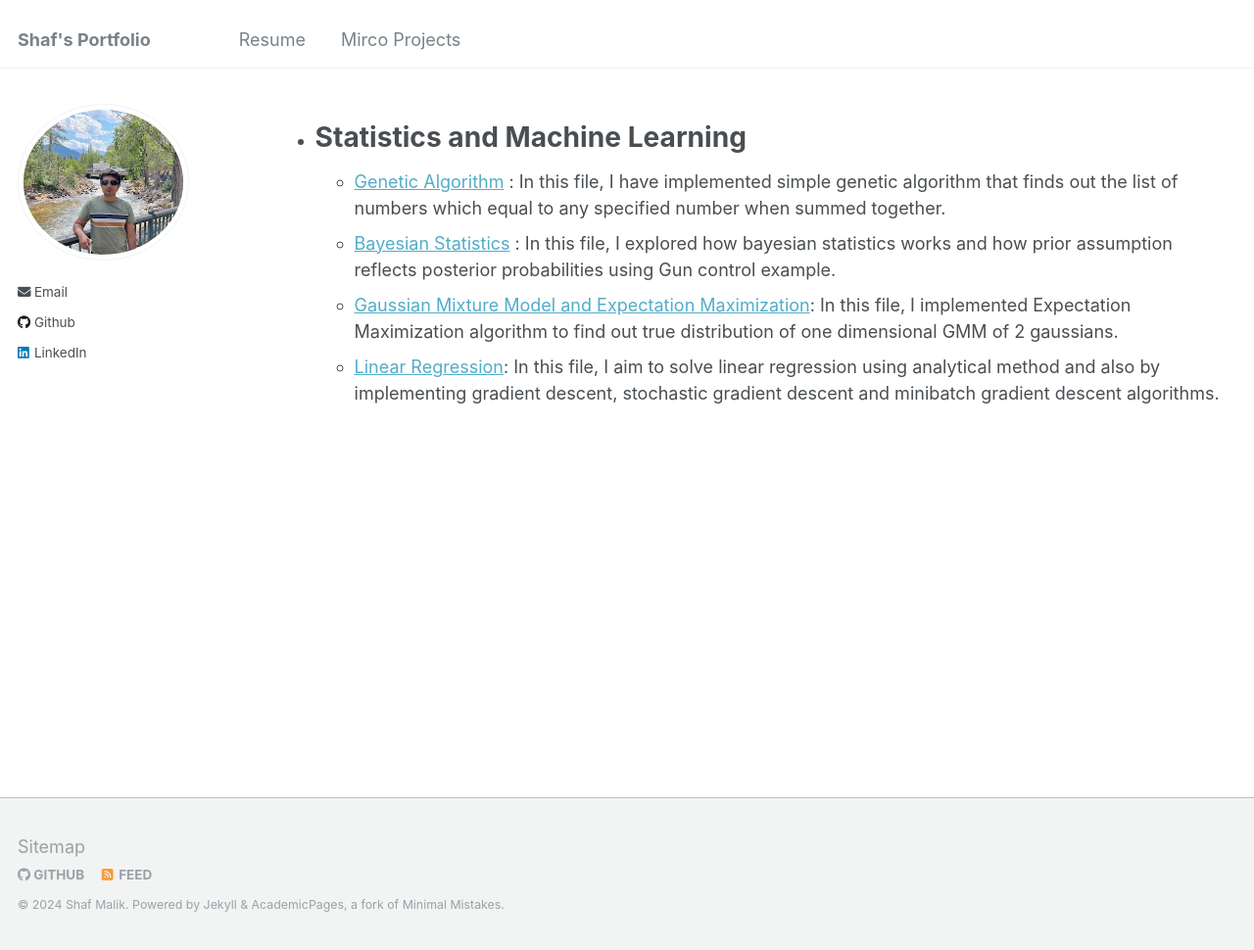
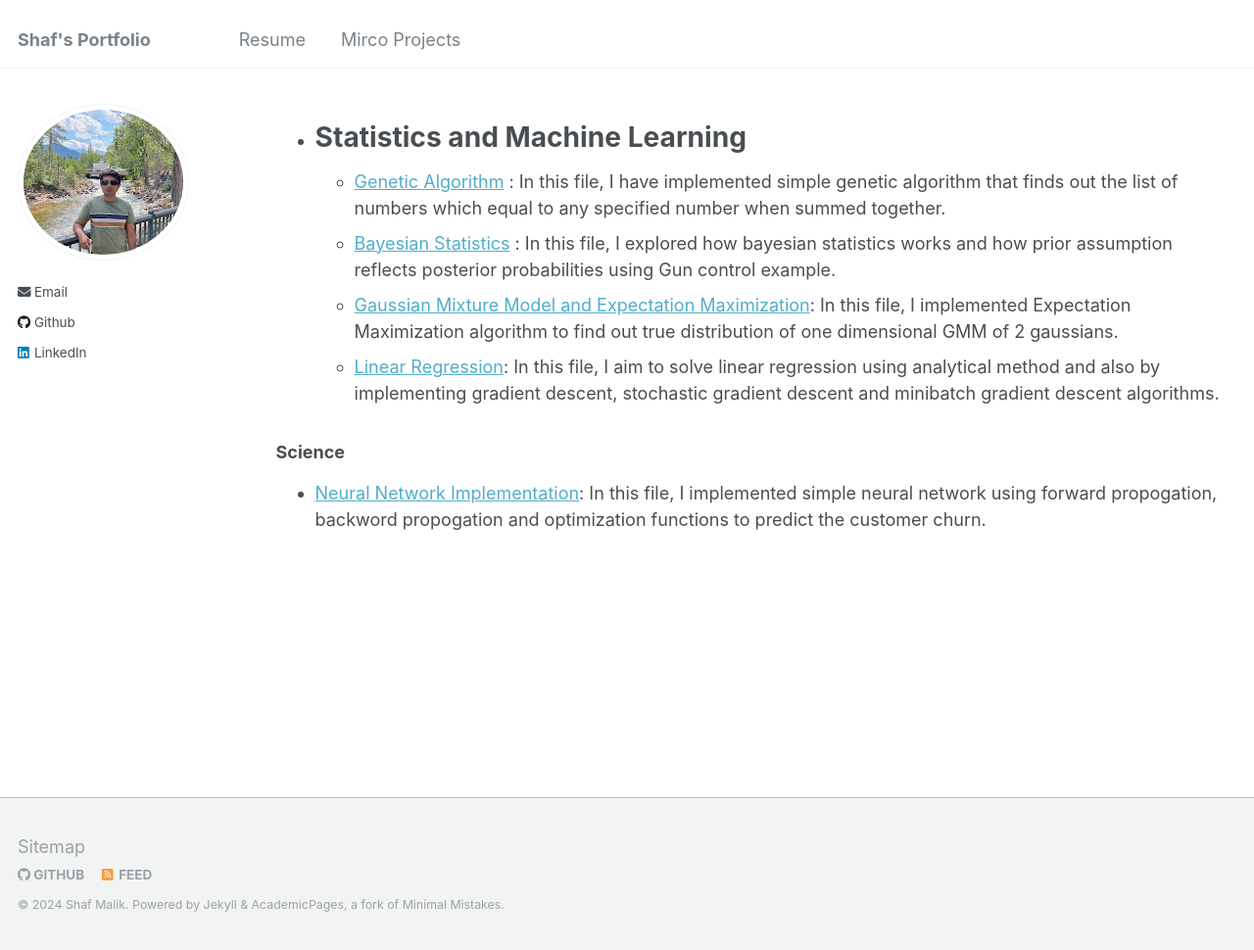
Before and after one commit to shafmalik/shaf.malik.github.io, a Jekyll site: the page built from _pages/cv.md, in a window 1280 px wide and 970 px high. Shown: the whole window at 98% size. Built offline with Jekyll 4.4.1, drawn with Linux system fonts in a browser that asks for light colours.

Commit message:
Update cv.md

```diff
--- a/_pages/cv.md
+++ b/_pages/cv.md
@@ -15,3 +15,6 @@ redirect_from:
     - [Bayesian Statistics](https://github.com/archd3sai/Statistical-Methods/blob/master/Bayesian%20Statistics.ipynb) : In this file, I explored how bayesian statistics works and how prior assumption reflects posterior probabilities using Gun control example.
     - [Gaussian Mixture Model and Expectation Maximization](https://github.com/archd3sai/Statistical-Methods/blob/master/GMM-EM.ipynb): In this file, I implemented Expectation Maximization algorithm to find out true distribution of one dimensional GMM of 2 gaussians.
     - [Linear Regression](https://github.com/archd3sai/Statistical-Methods/blob/master/Linear%20Regression.ipynb): In this file, I aim to solve linear regression using analytical method and also by implementing gradient descent, stochastic gradient descent and minibatch gradient descent algorithms.
+
+### Science
+ - [Neural Network Implementation](https://github.com/archd3sai/Statistical-Methods/blob/master/NN%20Implementation.ipynb): In this file, I implemented simple neural network using forward propogation, backword propogation and optimization functions to predict the customer churn.
```
